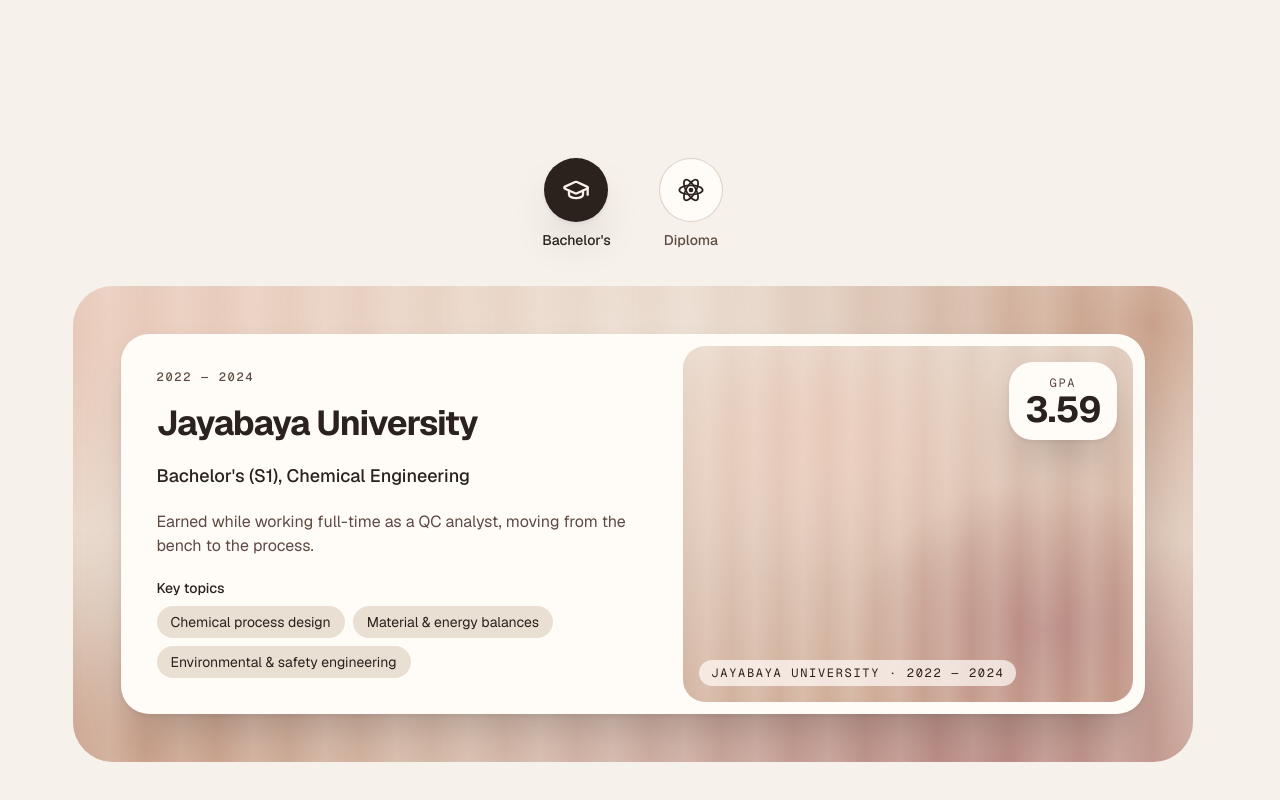
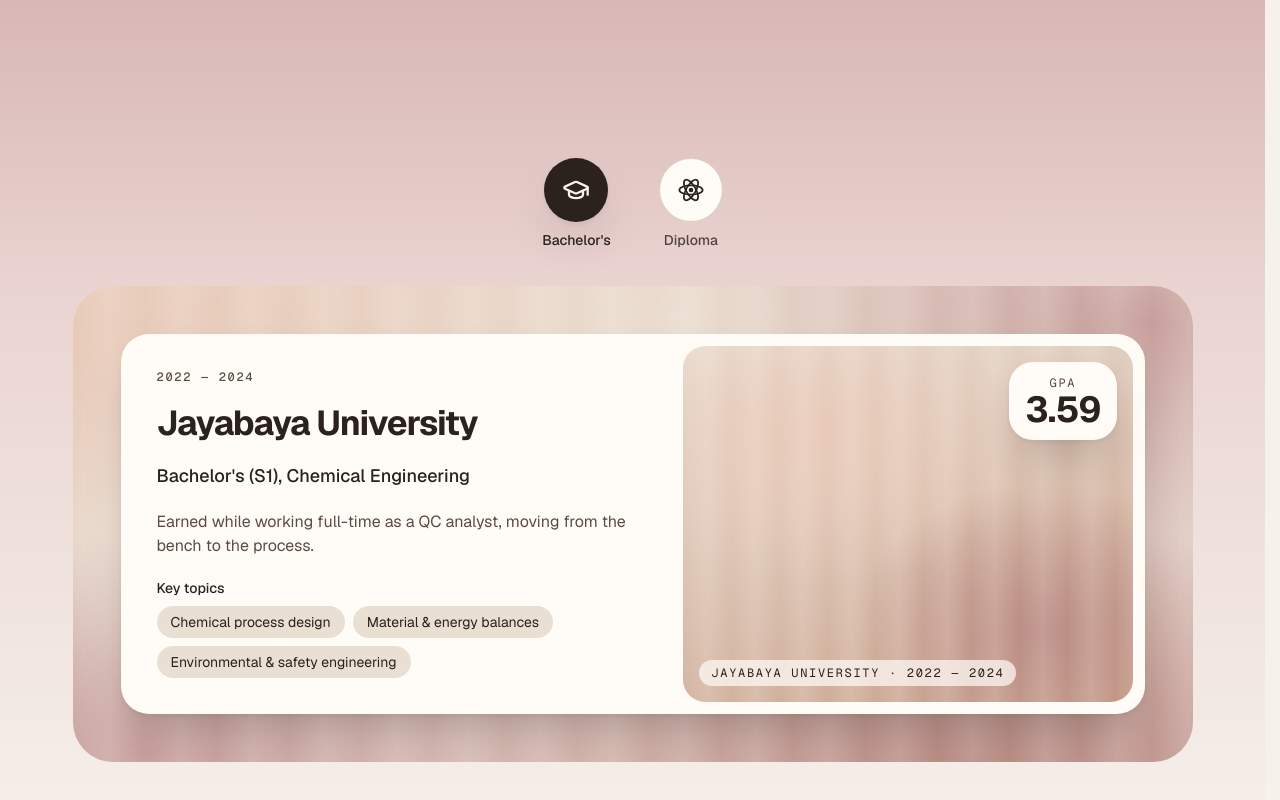
Before and after one commit to Andev-Labs/Personal-Website-Galih, a Next.js app: page / in a window 1280 px wide. Shown: the part 4816-5616 px from the top of the page. Built offline with nearby package versions, Linux system fonts and the light colour scheme; no server answers.

Commit message:
feat: animate education backdrop color per degree
Co-authored-by: multica-agent <github@multica.ai>

```diff
--- a/app/globals.css
+++ b/app/globals.css
@@ -293,38 +293,39 @@
   }
 
   /*
-   * Work Experience backdrop: role color top → mid → page color bottom.
-   * The active role sets --xp-*-light/dark inline (see content/profile.ts);
-   * the registered --xp-* colors below interpolate, so the gradient and the
-   * mesh accent blob fade between roles. Paint only, no layout.
+   * Tinted section (Work Experience, Education): active item color top → mid
+   * → page color bottom. The active item sets --backdrop-*-light/dark inline
+   * (see content/profile.ts and lib/backdrop.ts); the registered --xp-*
+   * colors below interpolate, so the gradient and the mesh accent blob fade
+   * between items. Paint only, no layout.
    */
-  .experience-backdrop {
-    --xp-top: var(--xp-top-light, var(--clay));
-    --xp-mid: var(--xp-mid-light, var(--blush));
-    --xp-mesh: var(--xp-mesh-light, var(--clay));
+  .tinted-backdrop {
+    --xp-top: var(--backdrop-top-light, var(--clay));
+    --xp-mid: var(--backdrop-mid-light, var(--blush));
+    --xp-mesh: var(--backdrop-mesh-light, var(--clay));
     --xp-end: var(--bone);
-    /* Card mesh panel and side pills follow the active role */
+    /* Mesh panels (and side pills) inside follow the active item */
     --mesh-3: var(--xp-mesh);
     background: linear-gradient(180deg, var(--xp-top) 0%, var(--xp-mid) 48%, var(--xp-end) 100%);
     transition-property: --xp-top, --xp-mid, --xp-mesh;
     transition-duration: 600ms;
     transition-timing-function: cubic-bezier(0.22, 1, 0.36, 1);
   }
-  .dark .experience-backdrop {
-    --xp-top: var(--xp-top-dark, #5c4238);
-    --xp-mid: var(--xp-mid-dark, #45332c);
-    --xp-mesh: var(--xp-mesh-dark, #6e4f43);
+  .dark .tinted-backdrop {
+    --xp-top: var(--backdrop-top-dark, #5c4238);
+    --xp-mid: var(--backdrop-mid-dark, #45332c);
+    --xp-mesh: var(--backdrop-mesh-dark, #6e4f43);
     --xp-end: var(--espresso);
   }
   @media (prefers-reduced-motion: reduce) {
-    .experience-backdrop {
+    .tinted-backdrop {
       transition-duration: 120ms;
       transition-timing-function: linear;
     }
   }
 }
 
-/* Animatable Work Experience colors (gradients themselves can't transition) */
+/* Animatable tinted-backdrop colors (gradients themselves can't transition) */
 @property --xp-top {
   syntax: "<color>";
   inherits: true;
--- /dev/null
+++ b/components/sections/education-backdrop.tsx
@@ -0,0 +1,34 @@
+"use client"
+
+import { useState, type ReactNode } from "react"
+
+import { Container } from "@/components/site/container"
+import type { Profile } from "@/content"
+import { backdropStyle } from "@/lib/backdrop"
+
+import { EducationTabs } from "./education-tabs"
+
+/** Owns the active tab so the whole section background follows it. */
+export function EducationBackdrop({
+  items,
+  children,
+}: {
+  items: Profile["education"]
+  children: ReactNode
+}) {
+  const [active, setActive] = useState(0)
+
+  return (
+    <section
+      id="education"
+      aria-labelledby="education-heading"
+      className="tinted-backdrop py-16 sm:py-24"
+      style={backdropStyle(items[active].backdrop)}
+    >
+      <Container>
+        {children}
+        <EducationTabs items={items} active={active} onActiveChange={setActive} />
+      </Container>
+    </section>
+  )
+}
--- a/components/sections/education-tabs.tsx
+++ b/components/sections/education-tabs.tsx
@@ -1,6 +1,6 @@
 "use client"
 
-import { useId, useRef, useState, type KeyboardEvent } from "react"
+import { useId, useRef, type KeyboardEvent } from "react"
 
 import { GradientPanel } from "@/components/site/gradient-panel"
 import { PhotoPlaceholder } from "@/components/site/photo-placeholder"
@@ -11,15 +11,22 @@
 type EducationItem = Profile["education"][number]
 
 /** Calendly hero-style round icon tabs over a gradient panel with a white card. */
-export function EducationTabs({ items }: { items: EducationItem[] }) {
-  const [active, setActive] = useState(0)
+export function EducationTabs({
+  items,
+  active,
+  onActiveChange,
+}: {
+  items: EducationItem[]
+  active: number
+  onActiveChange: (index: number) => void
+}) {
   const tabRefs = useRef<(HTMLButtonElement | null)[]>([])
   const baseId = useId()
   const item = items[active]
 
   function select(index: number) {
     const next = (index + items.length) % items.length
-    setActive(next)
+    onActiveChange(next)
     tabRefs.current[next]?.focus()
   }
 
@@ -59,7 +66,7 @@
               aria-selected={selected}
               aria-controls={`${baseId}-panel`}
               tabIndex={selected ? 0 : -1}
-              onClick={() => setActive(i)}
+              onClick={() => onActiveChange(i)}
               className="group flex flex-col items-center gap-2 rounded-2xl p-1"
             >
               <span
@@ -75,7 +82,7 @@
               <span
                 className={cn(
                   "text-sm font-medium",
-                  selected ? "text-foreground" : "text-muted-foreground",
+                  selected ? "text-foreground" : "text-espresso/80 dark:text-bone/80",
                 )}
               >
                 {entry.tab}
--- a/components/sections/education.tsx
+++ b/components/sections/education.tsx
@@ -1,22 +1,19 @@
-import { Container } from "@/components/site/container"
 import { SectionHeader } from "@/components/site/section-header"
 import { profile } from "@/content"
 
-import { EducationTabs } from "./education-tabs"
+import { EducationBackdrop } from "./education-backdrop"
 
 export function Education() {
   return (
-    <section id="education" aria-labelledby="education-heading" className="py-16 sm:py-24">
-      <Container>
+    <EducationBackdrop items={profile.education}>
       <SectionHeader
         id="education-heading"
         index="04"
         eyebrow="Education"
         title="Trained at the bench, then at the plant."
         intro="A diploma in chemical analysis, then a chemical engineering degree earned while working full-time."
+        className="[&_p]:text-espresso/80 dark:[&_p]:text-bone/80"
       />
-        <EducationTabs items={profile.education} />
-      </Container>
-    </section>
+    </EducationBackdrop>
   )
 }
--- a/components/sections/experience-backdrop.tsx
+++ b/components/sections/experience-backdrop.tsx
@@ -1,15 +1,12 @@
 "use client"
 
-import { useState, type CSSProperties, type ReactNode } from "react"
+import { useState, type ReactNode } from "react"
+
+import { backdropStyle } from "@/lib/backdrop"
 
 import { ExperienceCarousel, type ExperienceSlide } from "./experience-carousel"
 
-type BackdropStyle = CSSProperties & Record<`--xp-${string}`, string>
-
-/**
- * Owns the active slide so the whole section background follows it. Only the
- * per-role colors are set here; `.experience-backdrop` transitions them.
- */
+/** Owns the active slide so the whole section background follows it. */
 export function ExperienceBackdrop({
   slides,
   children,
@@ -18,22 +15,13 @@
   children: ReactNode
 }) {
   const [active, setActive] = useState(0)
-  const { light, dark } = slides[active].backdrop
-  const style: BackdropStyle = {
-    "--xp-top-light": light.top,
-    "--xp-mid-light": light.mid,
-    "--xp-mesh-light": light.mesh,
-    "--xp-top-dark": dark.top,
-    "--xp-mid-dark": dark.mid,
-    "--xp-mesh-dark": dark.mesh,
-  }
 
   return (
     <section
       id="experience"
       aria-labelledby="experience-heading"
-      className="experience-backdrop overflow-hidden py-16 sm:py-24"
-      style={style}
+      className="tinted-backdrop overflow-hidden py-16 sm:py-24"
+      style={backdropStyle(slides[active].backdrop)}
     >
       {children}
       <div className="mx-auto mt-12 max-w-[96rem] px-3 sm:px-5">
--- a/components/sections/experience-carousel.tsx
+++ b/components/sections/experience-carousel.tsx
@@ -5,6 +5,7 @@
 import { useRef, useState, type KeyboardEvent, type PointerEvent } from "react"
 
 import { GradientPanel } from "@/components/site/gradient-panel"
+import type { Backdrop } from "@/content"
 import { cn } from "@/lib/utils"
 
 export type ExperienceSlide = {
@@ -21,7 +22,7 @@
   flowTitle: string
   highlights: string[]
   cases: { slug: string; title: string }[]
-  backdrop: Record<"light" | "dark", { top: string; mid: string; mesh: string }>
+  backdrop: Backdrop
 }
 
 const SWIPE_THRESHOLD = 48
--- a/content/index.ts
+++ b/content/index.ts
@@ -47,4 +47,4 @@
   }
 }
 
-export type { CaseStudy, Profile } from "./schema"
+export type { Backdrop, CaseStudy, Profile } from "./schema"
--- a/content/profile.ts
+++ b/content/profile.ts
@@ -254,6 +254,11 @@
         "Material & energy balances",
         "Environmental & safety engineering",
       ],
+      // Rose-taupe
+      backdrop: {
+        light: { top: "#c9a19f", mid: "#ead4d1", mesh: "#c79e9b" },
+        dark: { top: "#563d3f", mid: "#40302f", mesh: "#674a4c" },
+      },
     },
     {
       id: "ipb",
@@ -269,6 +274,11 @@
         "Conventional & instrumental analysis",
         "ISO 9001, ISO 14001, ISO/IEC 17025",
       ],
+      // Sand-clay
+      backdrop: {
+        light: { top: "#cfa888", mid: "#efdccb", mesh: "#cca586" },
+        dark: { top: "#5b4434", mid: "#443428", mesh: "#6c5240" },
+      },
     },
   ],
   certificates: [
--- a/content/schema.ts
+++ b/content/schema.ts
@@ -18,8 +18,8 @@
 
 const hexColor = z.string().regex(/^#[0-9a-f]{6}$/i, "Use a 6-digit hex color")
 
-/** Work Experience backdrop for one theme: section gradient + mesh accent blob. */
-const backdropSchema = z.object({
+/** Tinted section backdrop for one theme: section gradient + mesh accent blob. */
+const backdropThemeSchema = z.object({
   /** Top of the section gradient. Section header text sits on it, keep 4.5:1. */
   top: hexColor,
   /** Middle of the section gradient. */
@@ -27,6 +27,9 @@
   /** Accent blob of the card's mesh panel and side pills. */
   mesh: hexColor,
 })
+
+/** Section background while an item (role, degree) is active. */
+const backdropSchema = z.object({ light: backdropThemeSchema, dark: backdropThemeSchema })
 
 const iconSchema = z.enum([
   "flask",
@@ -105,7 +108,7 @@
         highlights: z.array(nonEmpty).min(1),
         caseSlugs: z.array(nonEmpty).default([]),
         /** Section background while this role is active. */
-        backdrop: z.object({ light: backdropSchema, dark: backdropSchema }),
+        backdrop: backdropSchema,
       }),
     )
     .min(1),
@@ -121,6 +124,8 @@
         gpa: nonEmpty,
         blurb: nonEmpty,
         focus: z.array(nonEmpty).min(1),
+        /** Section background while this degree is active. */
+        backdrop: backdropSchema,
       }),
     )
     .min(1),
@@ -181,6 +186,7 @@
   skills: z.array(nonEmpty).min(3),
 })
 
+export type Backdrop = z.infer<typeof backdropSchema>
 export type Profile = z.infer<typeof profileSchema>
 export type CaseStudy = z.infer<typeof caseStudySchema>
 export type CaseStudyInput = z.input<typeof caseStudySchema>
--- /dev/null
+++ b/lib/backdrop.ts
@@ -0,0 +1,21 @@
+import type { CSSProperties } from "react"
+
+import type { Backdrop } from "@/content"
+
+type BackdropStyle = CSSProperties & Record<`--backdrop-${string}`, string>
+
+/**
+ * Inline variables for a `.tinted-backdrop` section. The section's registered
+ * colors transition whenever these change, so swapping the active item fades
+ * the whole background.
+ */
+export function backdropStyle({ light, dark }: Backdrop): BackdropStyle {
+  return {
+    "--backdrop-top-light": light.top,
+    "--backdrop-mid-light": light.mid,
+    "--backdrop-mesh-light": light.mesh,
+    "--backdrop-top-dark": dark.top,
+    "--backdrop-mid-dark": dark.mid,
+    "--backdrop-mesh-dark": dark.mesh,
+  }
+}
```
Lines whose indentation alone changed are shown as unchanged.
